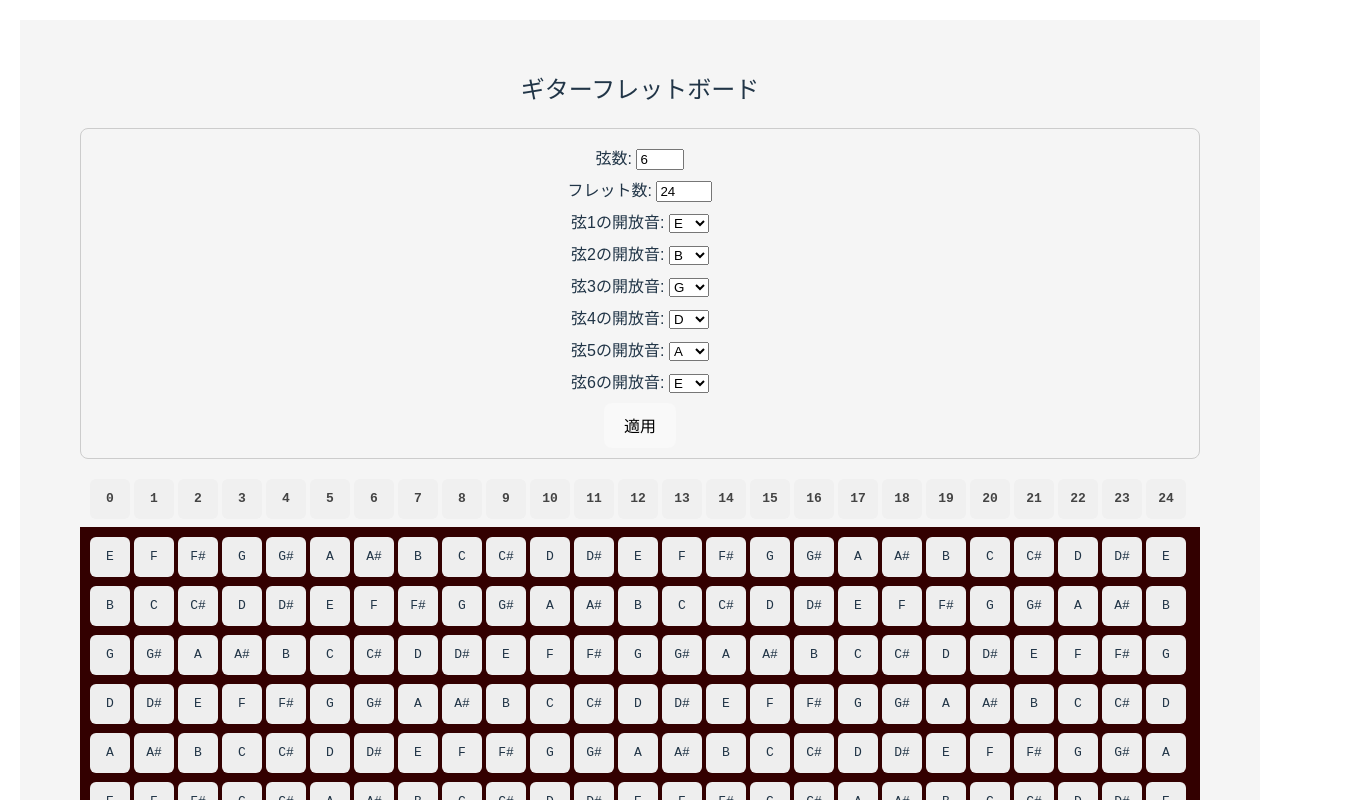
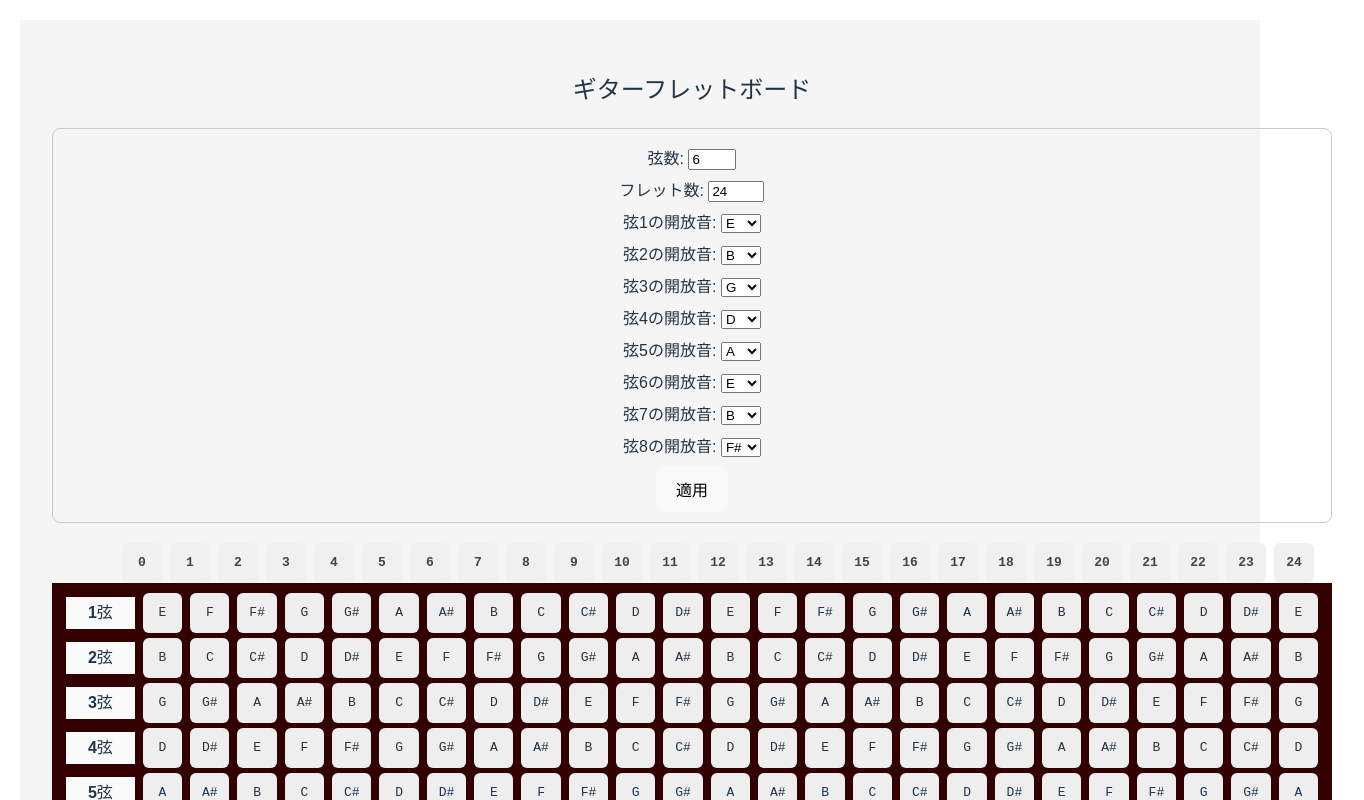
Before and after one commit to hawhaw4966/guitar-vue-app, a Vue app: page / in a window 1280 px wide. Shown: the top 800 px of the page, 1364 px wide, since content can reach past the window. Built offline with nearby package versions, Linux system fonts and the light colour scheme.

Commit message:
左右反転、弦数、フレット数が調整できるように、css問題あり

```diff
--- a/src/App.vue
+++ b/src/App.vue
@@ -5,13 +5,17 @@
   </div>
   <div>
     <SettingsPanel
-      :strings="strings"
-      :frets="frets"
+    :strings="strings" @update:strings="strings = $event"
+    :frets="frets"     @update:frets="frets = $event"
+    :tuning="tuning"
+    @apply:tuning="applyTuning"
+  />
+    <!-- <SettingsPanel
+      v-model:strings="strings"
+      v-model:frets="frets"
       :tuning="tuning"
-      @update-strings="strings = $event"
-      @update-frets="frets = $event"
       @update-tuning="tuning = $event"
-    />
+    /> -->
     <Fretboard
       :strings="strings"
       :frets="frets"
@@ -19,6 +23,19 @@
     />
   </div>
 </template>
+
+<!-- <template>
+  <SettingsPanel
+    :strings="strings"
+    :frets="frets"
+    :tuning="tuning"
+    // 下記ボタンで変更時
+    @update-strings="strings = $event"
+    @update-frets="frets = $event"
+    @update-tuning="tuning = $event"
+  />
+  <Fretboard :strings="strings" :frets="frets" :tuning="tuning" />
+</template> -->
 
 <script setup>
 import { ref } from 'vue';
@@ -28,7 +45,12 @@ import SettingsPanel from './components/SettingsPanel.vue';
 
 const strings = ref(6);
 const frets = ref(24);
-const tuning = ref([4, 11, 7, 2, 9, 4]); // E B G D A E
+const tuning = ref([4, 11, 7, 2, 9, 4,11,6]); // E B G D A E B
+
+function applyTuning(next) {
+  // 参照を置き換えるのが肝心（中身を直接いじらない）
+  tuning.value = [...next];
+}
 </script>
 
 <style>
--- a/src/components/Fretboard.vue
+++ b/src/components/Fretboard.vue
@@ -1,5 +1,5 @@
 <template>
-  <div class="fretboard-container">
+  <div class="fretboard-container" >
     <!-- フレット番号 -->
     <div class="fret-numbers">
       <div
@@ -13,12 +13,19 @@
 
     <!-- フレットボード -->
     <div class="fretboard">
-
       <div
         v-for="(string, sIndex) in displayStrings"
         :key="sIndex"
          class="string-row"
       >
+       <!-- 弦番号セル -->
+        <!-- <div class="string-label">
+        {{ sIndex +1}}弦
+        </div> -->
+          <template v-if="!isReversed">
+          <div class="string-label">{{sIndex +1}}弦</div>
+         </template>
+       <!-- フレット音名 -->
         <div
         v-for="(fret, fIndex) in displayFrets"
         :key="fIndex"
@@ -26,10 +33,12 @@
        >
       {{ getNoteName(string, fret) }}
       </div>
+       <template v-if="isReversed">
+    <div class="string-label">{{ sIndex +1 }}弦</div>
+  </template>
     </div>
+
  </div>
-
-
 
 
     <!-- ボタン -->
@@ -46,33 +55,40 @@ import '../styles/fretboard.css';
 const props = defineProps({
   strings: Number,
   frets: Number,
-  tuning: Array,
+  tuning: Array, // 親からの確定値を受け取る
 });
 
 const isReversed = ref(false);
 
 const noteNames = ['C', 'C#', 'D', 'D#', 'E', 'F', 'F#', 'G', 'G#', 'A', 'A#', 'B'];
 
-function getNoteName(openNote, fret) {
-  const key = (openNote + fret) % 12;
-  return noteNames[key];
-}
-
 const stringsArray = computed(() =>
   Array.from({ length: props.strings }, (_, i) => props.tuning[i] ?? 4)
 );
+
+// const displayFrets = computed(() =>
+//   Array.from({ length: props.frets + 1 }, (_, i) => i)
+// );
 
 const displayFrets = computed(() => {
   const frets = Array.from({ length: props.frets + 1 }, (_, i) => i);
   return isReversed.value ? frets.reverse() : frets;
 });
 
+function getNoteName(openNote, fret) {
+  return noteNames[(openNote + fret) % 12];
+}
+// function getNoteName(openNote, fret) {
+//   const key = (openNote + fret) % 12;
+//   return noteNames[key];
+// }
+
+const displayStrings = computed(() => {
+  return isReversed.value
+    ? [...stringsArray.value].reverse()
+    : stringsArray.value;
+});
 // const displayStrings = computed(() => {
-//   return isReversed.value
-//     ? [...stringsArray.value].reverse()
-//     : stringsArray.value;
+//   return [...stringsArray.value]; // ← 上から1弦
 // });
-const displayStrings = computed(() => {
-  return [...stringsArray.value]; // ← 上から1弦
-});
 </script>
--- a/src/components/SettingsPanel.vue
+++ b/src/components/SettingsPanel.vue
@@ -1,13 +1,101 @@
+<script setup>
+import { ref, watch } from 'vue';
+import { defineProps, defineEmits } from 'vue';
+import '../styles/settingspanel.css';
+
+const props = defineProps({
+  strings: Number,
+  frets: Number,
+  tuning: Array,
+}); // 親からの現在値（確定値）
+
+const emit = defineEmits(['update:strings', 'update:frets', 'update:tuning']);// ← 適用時にだけ飛ばすイベント
+
+// 弦数・フレット数は即時反映（v-model でも @input でもOK）
+function onStrings(e) { emit('update:strings', Number(e.target.value)); }
+function onFrets(e)   { emit('update:frets',   Number(e.target.value)); }
+// function onStringsChange(e) {
+//   emit('update:strings', Number(e.target.value));
+// }
+
+// function onFretsChange(e) {
+//   emit('update:frets', Number(e.target.value));
+// }
+
+// const localStrings = ref(props.strings);
+
+// 開放音はローカルに一旦保持（ステージング）
+const localTuning = ref([...props.tuning]);
+// const localFrets = ref(props.frets);
+// const noteNames = ['C', 'C#', 'D', 'D#', 'E', 'F', 'F#', 'G', 'G#', 'A', 'A#', 'B'];
+
+
+// 親から確定値が変わったら UI も追随（手動で巻き戻したい時に備える）
+watch(() => props.tuning, (nv) => { localTuning.value = [...nv]; }, { deep: true });
+
+// 個々のセレクトでローカルだけ書き換える
+function onChangeTuning(i, e) {
+  const val = Number(e.target.value);
+  // 破壊的更新でもOKだが、配列を複製してから代入すると安全
+  const next = [...localTuning.value];
+  next[i] = val;
+  localTuning.value = next;
+}
+// 「適用」時に *新しい配列* を emit するのがポイント
+function applyTuning() {
+  emit('apply:tuning', [...localTuning.value]);
+}
+// function applyChanges() {
+//    emit('update:strings', localStrings.value);
+//   emit('update:frets', localFrets.value);
+//   emit('update:tuning', localTuning.value.slice(0, localStrings.value));
+// }
+</script>
+
 <template>
   <div class="settings-panel">
+     <label>弦数: <input type="number" :value="strings" @input="onStrings" min="4" max="8" /></label>
+    <label>フレット数: <input type="number" :value="frets" @input="onFrets" min="18" max="27" /></label>
+
+    <!-- <label>弦数:
+      <input type="number" :value="props.strings" @input="onStringsChange" />
+    </label>
+    <label>フレット数:
+      <input type="number" :value="props.frets" :v-model.number="localFrets" min="18" max="24" @input="onFretsChange" />
+    </label> -->
+
+     <div v-for="(v, i) in localTuning" :key="i">
+      <label>弦{{ i + 1 }}の開放音:
+          <select :value="v" @change="onChangeTuning(i, $event)">
+            {{ console.log('弦', i+1, 'の現在値:', v) }}
+          <option v-for="n in 12" :key="n-1" :value="n-1">
+            {{ ['C','C#','D','D#','E','F','F#','G','G#','A','A#','B'][n-1] }}
+          </option>
+         </select>
+        <!-- <select v-model.number="localTuning[i]">
+          <option v-for="(n, idx) in noteNames" :value="idx">{{ n }}</option>
+        </select> -->
+      </label>
+    </div>
+    <button @click="applyTuning">適用</button>
+    <!-- <button @click="applyChanges">適用</button> -->
+  </div>
+</template>
+
+
+
+
+
+<!-- <template>
+  <div class="settings-panel">
     <label>弦数:
-      <input type="number" v-model.number="localStrings" min="1" max="8" />
+      <input type="number" v-model.number="localStrings" min="4" max="8" />
     </label>
 
     <label>フレット数:
-      <input type="number" v-model.number="localFrets" min="1" max="24" />
+      <input type="number" v-model.number="localFrets" min="18" max="24" />
     </label>
-
+vue
     <div v-for="(note, i) in localTuning" :key="i">
       <label>弦{{ i + 1 }}の開放音:
         <select v-model.number="localTuning[i]">
@@ -22,6 +110,7 @@
 
 <script setup>
 import { ref, watch } from 'vue';
+import '../styles/settingspanel.css';
 
 const props = defineProps({
   strings: Number,
@@ -46,17 +135,4 @@ function applyChanges() {
   emit('update-frets', localFrets.value);
   emit('update-tuning', localTuning.value.slice(0, localStrings.value));
 }
-</script>
-
-<style scoped>
-.settings-panel {
-  margin-bottom: 20px;
-  padding: 10px;
-  border: 1px solid #ccc;
-  border-radius: 8px;
-}
-.settings-panel label {
-  display: block;
-  margin: 8px 0;
-}
-</style>
+</script> -->
--- a/src/styles/fretboard.css
+++ b/src/styles/fretboard.css
@@ -6,14 +6,36 @@
   gap: 5px;
 }
 
+/* 弦の1行 */
 .string-row {
   display: flex;
-  margin-bottom: 4px;
-  flex-direction: row; /* ← これを切り替える */
+  gap: 4px; /* margin-right ではなく gap 推奨（反転時に崩れにくい） */
+  /* margin-bottom: 4px;
+  flex-direction: row; ← これを切り替える
+  align-items: center; */
 }
 .string-row.reversed {
   flex-direction: row-reverse;
 }
+/* 弦番号（横のラベル） */
+.string-label {
+   width: var(--label-w);
+   /* width: 40px;              弦番号の固定幅 */
+    margin: 4px;
+   display: grid;
+   place-items: center;
+   /* display: flex; */
+   /* align-items: center;
+   justify-content: center; */
+   font-weight: bold;
+   background: #fafafa;
+}
+/* .string-label {
+  width: 50px;
+  text-align: right;
+  padding-right: 8px;
+  font-weight: bold;
+} */
 
 .fret {
   width: 40px;
@@ -25,15 +47,25 @@
   text-align: center;
   font-family: monospace;
 }
+/* 変数：弦番号ラベルの幅 */
 .fretboard-container {
   margin-bottom: 20px;
   text-align: center;
+  --label-w: 70px;
 }
+/* フレット番号行（上段） */
 .fret-numbers {
   display: flex;
+  gap: 4px;
+  /* 通常は左に弦ラベル分の余白 */
+  margin-left: var(--label-w);
+}
+/* .fret-numbers {
+  display: flex;
+  margin-left: 40px;
   margin-bottom: 8px;
   justify-content: center;
-}
+} */
 .reverse-btn {
   margin-top: 10px;
   padding: 6px 12px;
@@ -63,5 +95,8 @@
 }
 
 .fretboard-container.reversed .fret-numbers {
-  flex-direction: row-reverse;
+    flex-direction: row-reverse;   /* 数字の並びも反転 */
+  /* 反転時は右に余白を付ける（ズレ解消の肝） */
+  margin-left: 0;
+  margin-right: var(--label-w);
 }
--- a/src/styles/settingspanel.css
+++ b/src/styles/settingspanel.css
@@ -0,0 +1,10 @@
+.settings-panel {
+  margin-bottom: 20px;
+  padding: 10px;
+  border: 1px solid #ccc;
+  border-radius: 8px;
+}
+.settings-panel label {
+  display: block;
+  margin: 8px 0;
+}
```
